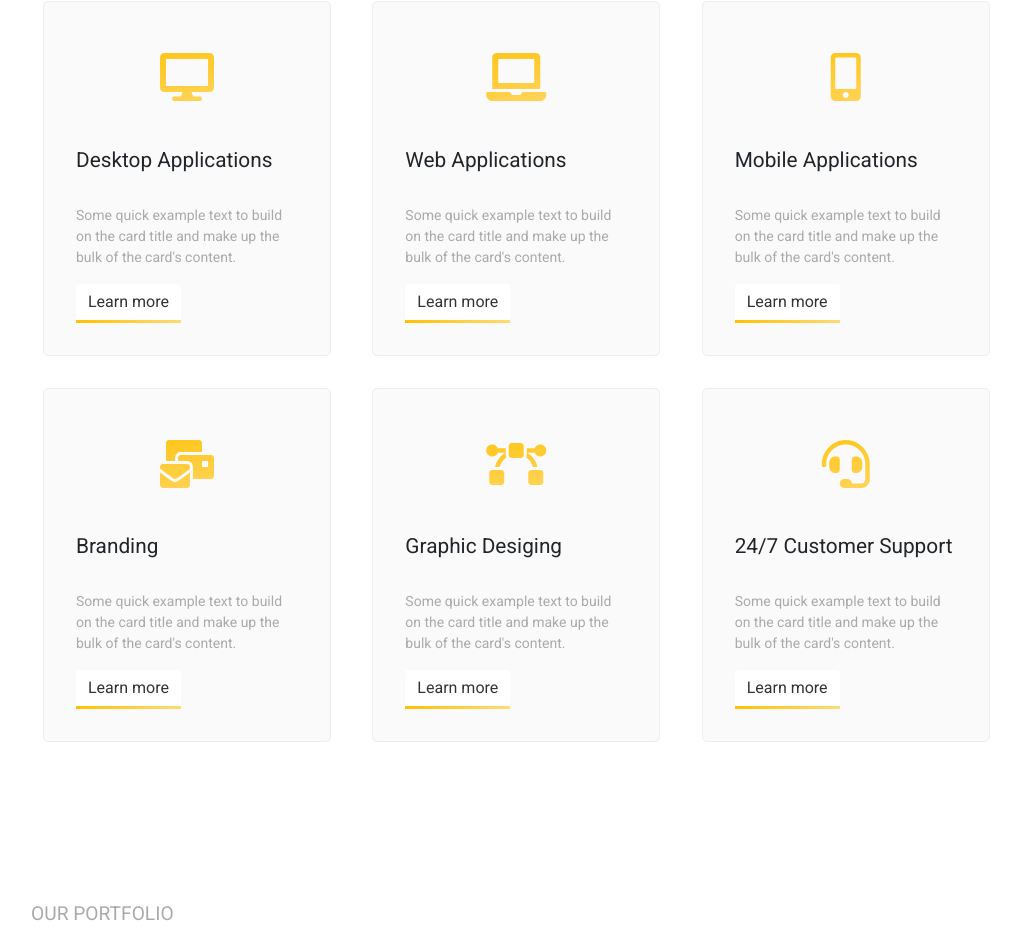
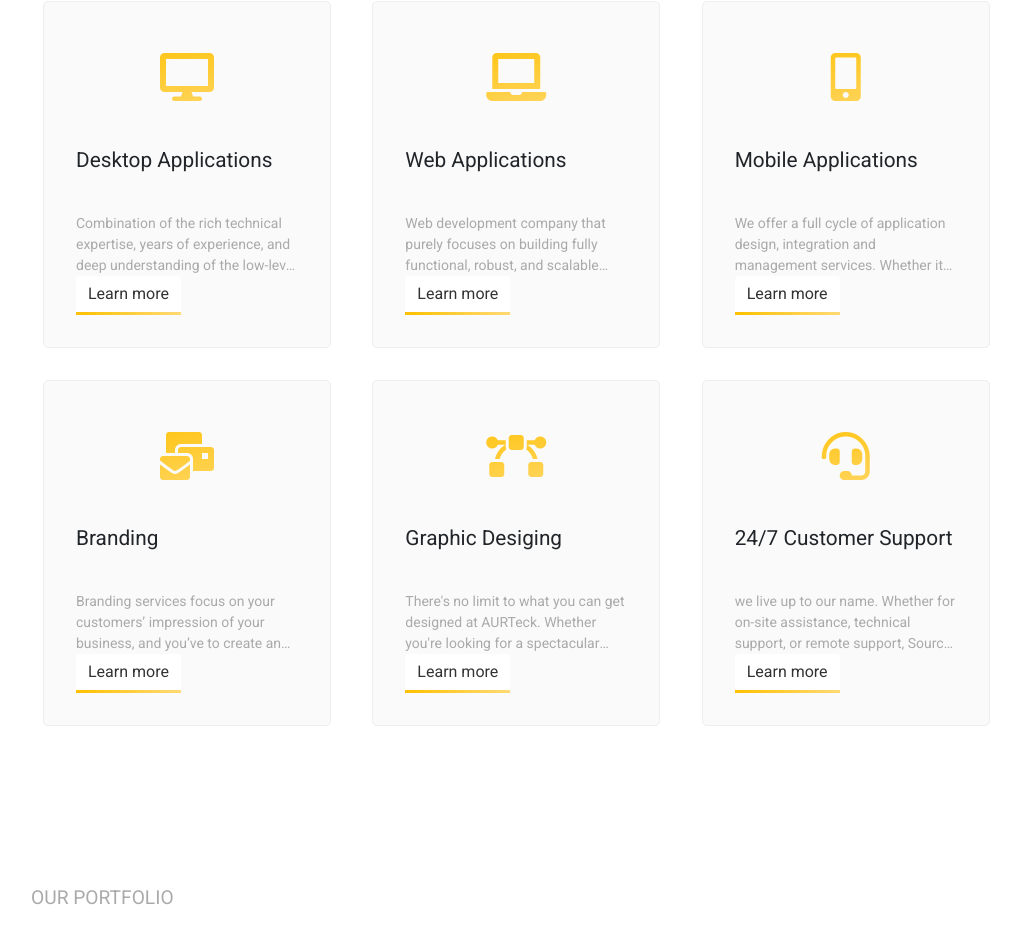
Before and after one commit to ridarafisyed/aurteck-website, a React (Create React App) app: page / in a window 1280 px wide. Shown: the part 1477-2407 px from the top of the page, without its empty margins (115-1136 px from the left). Built offline with nearby package versions, Linux system fonts and the light colour scheme.

Commit message:
update services section

```diff
--- a/src/components/Cards/Cards.jsx
+++ b/src/components/Cards/Cards.jsx
@@ -22,10 +22,11 @@ const Cards = () => {
               </div>
               <Card.Body className="section-text">
                 <h3>Desktop Applications</h3>
+                <div className="cardDescription">
                 <p>
-                  Some quick example text to build on the card title and make up
-                  the bulk of the card's content.
+                 Combination of the rich technical expertise, years of experience, and deep understanding of the low-level desktop operating systems architecture help us to span the full cycle of the desktop application development services needed to solve our customer’s most complex challenges.
                 </p>
+                </div>
                 <Button variant="secondary">Learn more </Button>
               </Card.Body>
             </Card>
@@ -39,10 +40,10 @@ const Cards = () => {
               </div>
               <Card.Body className="section-text">
                 <h3>Web Applications</h3>
+                <div className="cardDescription">
                 <p>
-                  Some quick example text to build on the card title and make up
-                  the bulk of the card's content.
-                </p>
+                  Web development company that purely focuses on building fully functional, robust, and scalable web applications. We build custom web apps using the right technology stacks that align with your business objectives and help you achieve maximum growth. Our end goal is to build quality web applications for you that maximize resource utilization at a low cost.
+                </p></div>
                 <Button variant="secondary">Learn more </Button>
               </Card.Body>
             </Card>
@@ -56,10 +57,10 @@ const Cards = () => {
               </div>
               <Card.Body className="section-text">
                 <h3>Mobile Applications</h3>
+                <div className="cardDescription">
                 <p>
-                  Some quick example text to build on the card title and make up
-                  the bulk of the card's content.
-                </p>
+                  We offer a full cycle of application design, integration and management services. Whether it is a consumer oriented app or a transformative enterprise-class solution, the company leads the entire mobile app development process from ideation and concept to delivery, and to ongoing ongoing support.
+                </p></div>
                 <Button variant="secondary">Learn more </Button>
               </Card.Body>
             </Card>
@@ -73,10 +74,10 @@ const Cards = () => {
               </div>
               <Card.Body className="section-text">
                 <h3>Branding</h3>
+                <div className="cardDescription">
                 <p>
-                  Some quick example text to build on the card title and make up
-                  the bulk of the card's content.
-                </p>
+                  Branding services focus on your customers’ impression of your business, and you’ve to create an elite business digital presence. Corporate branding services indicate strong loyalty of customers to the brand for the long run. They are easy to retain and never look around for any other brand for services.
+                </p></div>
                 <Button variant="secondary">Learn more </Button>
               </Card.Body>
             </Card>
@@ -90,10 +91,10 @@ const Cards = () => {
               </div>
               <Card.Body className="section-text">
                 <h3>Graphic Desiging</h3>
+                <div className="cardDescription">
                 <p>
-                  Some quick example text to build on the card title and make up
-                  the bulk of the card's content.
-                </p>
+                  There's no limit to what you can get designed at AURTeck. Whether you're looking for a spectacular new logo or some stunning flyers, the talented global community of designers at DesignCrowd can make it happen. DesignCrowd prides itself on it's high quality designers who deliver only the best graphic design services. Find the right design service for you below and get design you'll love today!
+                </p></div>
                 <Button variant="secondary">Learn more </Button>
               </Card.Body>
             </Card>
@@ -107,10 +108,10 @@ const Cards = () => {
               </div>
               <Card.Body className="section-text">
                 <h3>24/7 Customer Support</h3>
+                <div className="cardDescription">
                 <p>
-                  Some quick example text to build on the card title and make up
-                  the bulk of the card's content.
-                </p>
+                  we live up to our name. Whether for on-site assistance, technical support, or remote support, Source is here to ensure our customers’ success and end-users’ business productivity. We offer dependable, on-demand support options including 24/7 technical and remote support and 4-hour and next business day global on-site support in over 100 countries worldwide. Through our state-of-the-art training programs, Source Central case management platform, U.S.-based Support Operations Center, and our network of locally based field service professionals, we deliver complete, one-stop technical product support services with unparalleled scalability and expertise.
+                </p></div>
                 <Button variant="secondary">Learn more </Button>
               </Card.Body>
             </Card>
--- a/src/components/Cards/card.sass
+++ b/src/components/Cards/card.sass
@@ -32,3 +32,14 @@ body
         background-clip: text
         -webkit-text-fill-color: transparent
         font-size: 3rem
+
+.cardDescription
+    display: -webkit-box
+    max-width: 100%
+    margin: 0 auto
+    -webkit-line-clamp: 3
+    /* autoprefixer: off */
+    -webkit-box-orient: vertical
+    /* autoprefixer: on */
+    overflow: hidden
+    text-overflow: ellipsis
--- a/src/styles/global.css
+++ b/src/styles/global.css
@@ -6,8 +6,8 @@
   font-family: "Roboto", sans-serif;
 }
 
-.container {
-}
+/* .container {
+} */
 section {
   text-align: center;
   padding: 2rem;
```
